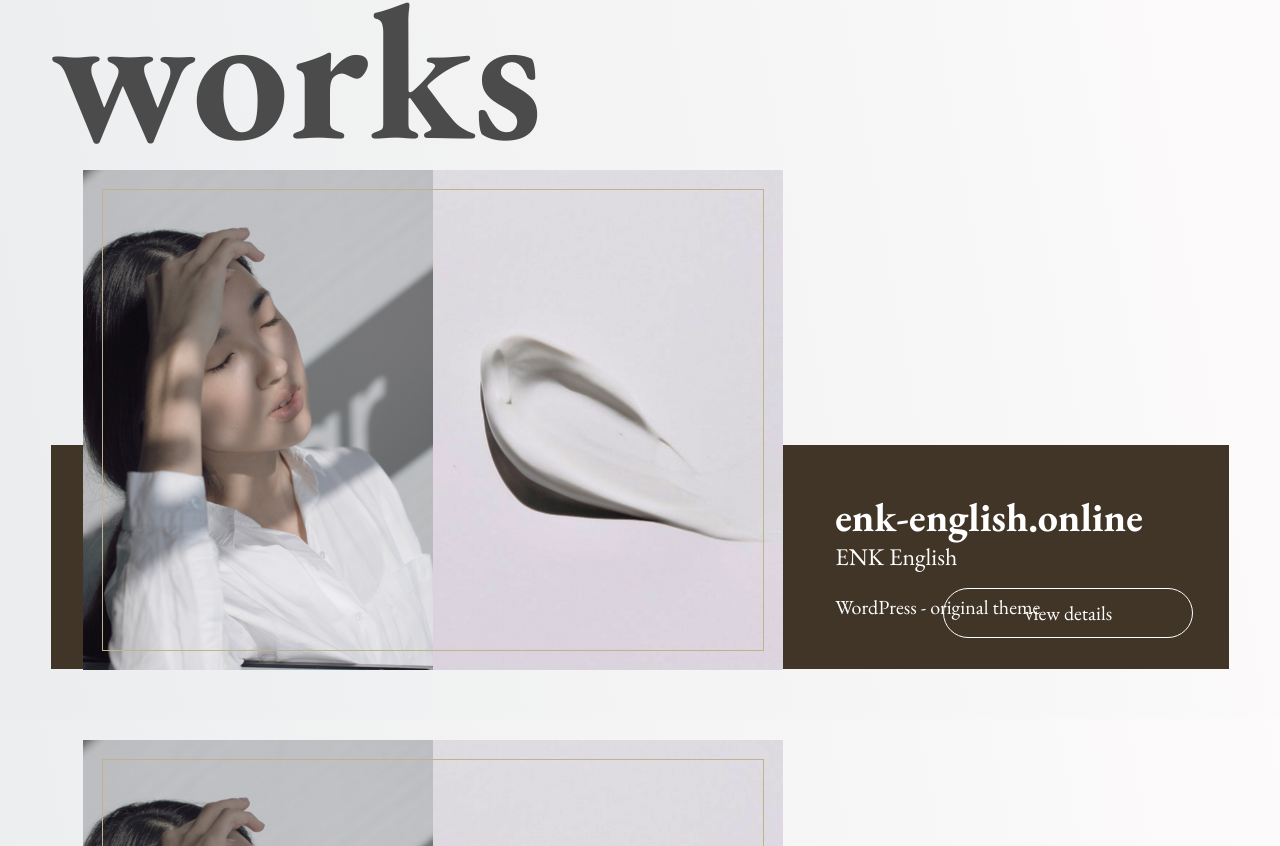
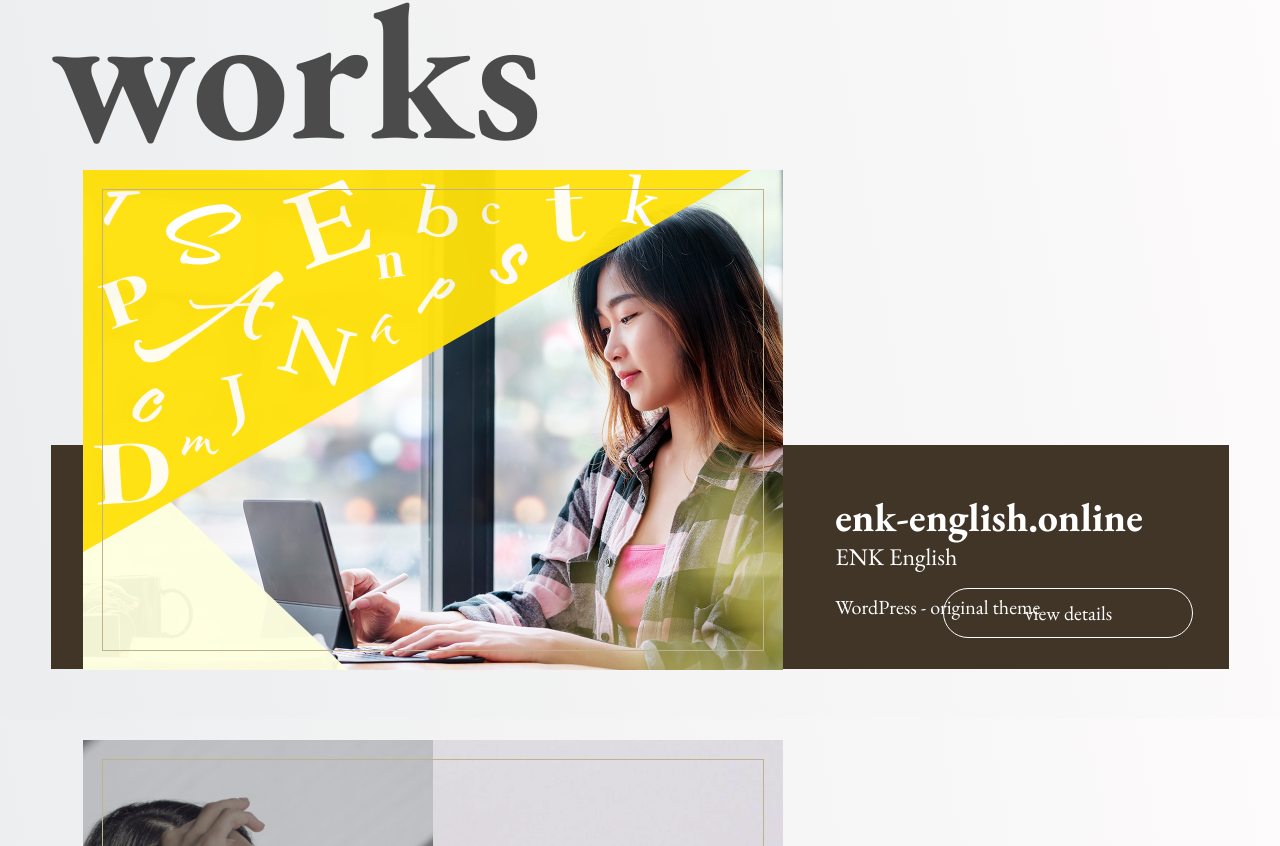
Before and after one commit to shunssv/kusakabe-site, a Next.js app: page / in a window 1280 px wide. Shown: the part 1014-1860 px from the top of the page. Built offline with nearby package versions, Linux system fonts and the light colour scheme; a web font is replaced by a local one.

Commit message:
:zap: display images dynamically - SHU-138

```diff
--- a/beauty-cream-lp.json
+++ b/beauty-cream-lp.json
@@ -1,7 +1,7 @@
 {
   "page": 2,
   "id": "beauty-cream-lp",
-  "image": "@/assets/works2.jpg",
+  "image": "/works2.jpg",
   "domain": "beauty-cream_lp",
   "name": "assignment",
   "description": "Beauty Cream LP | This is description",
--- a/data.json
+++ b/data.json
@@ -5,14 +5,16 @@
       "id": "enk-english",
       "domain": "enk-english.online",
       "name": "ENK English",
-      "features": "WordPress - original theme"
+      "features": "WordPress - original theme",
+      "image": "/works1.jpg"
     },
     {
       "number": 2,
       "id": "beauty-cream-lp",
       "domain": "beauty-cream_lp",
       "name": "assignment",
-      "features": "Vanilla HTML / CSS / JavaScript (jQuery)"
+      "features": "Vanilla HTML / CSS / JavaScript (jQuery)",
+      "image": "/works2.jpg"
     }
   ]
 }
--- a/enk-english.json
+++ b/enk-english.json
@@ -1,7 +1,7 @@
 {
   "page": 1,
   "id": "enk-english",
-  "image": "@/assets/works1.jpg",
+  "image": "/works1.jpg",
   "domain": "enk-english.online",
   "name": "ENK English",
   "description": "ENK English | This is description",
--- a/src/pages/index.jsx
+++ b/src/pages/index.jsx
@@ -5,8 +5,6 @@ import Link from 'next/link';
 import { HomeLayout } from '@/components/Layouts/HomeLayout';
 import { MediaList } from '@/components/MediaList';
 import mvCherry from '../assets/mv-icon.svg';
-import works1 from '../assets/works1.jpg';
-import works2 from '../assets/works2.jpg';
 
 export default function Home({ worksItems }) {
   console.log(worksItems);
@@ -50,10 +48,11 @@ export default function Home({ worksItems }) {
                 <h4 className={styles.worksImageWrapper}>
                   <Link href={`/works/${item.id}`}>
                     <Image
-                      src={works2}
+                      src={item.image}
                       sizes="100vw"
                       alt="ENK English"
                       className={styles.worksImage}
+                      fill
                       priority
                     />
                   </Link>
--- a/src/pages/works/[id]/index.jsx
+++ b/src/pages/works/[id]/index.jsx
@@ -6,7 +6,6 @@ import { Playfair_Display } from 'next/font/google';
 import { HiCode, HiLightningBolt, HiCog, HiChat } from 'react-icons/hi';
 import { ButtonARight } from '@/components/Buttons/ButtonARight';
 import { Button } from '@/components/Buttons/Button';
-import { workImage } from '@/assets/';
 
 const playfairDisplay = Playfair_Display({ subsets: ['latin'] });
 
@@ -24,11 +23,11 @@ export default function Works({ detail }) {
         </h2>
         <figure>
           <Image
-            src={workImage}
-            // src={detail.image}
+            src={detail.image}
             sizes="100vw"
             alt={detail.name}
             className={styles.worksImage}
+            fill
             priority
           />
         </figure>
--- a/src/styles/Home.module.scss
+++ b/src/styles/Home.module.scss
@@ -108,6 +108,12 @@
       position: relative;
       width: 700px;
       z-index: 1;
+    }
+
+    .worksImage {
+      object-fit: contain;
+      position: relative !important;
+      z-index: -1;
     }
   }
 
--- a/src/styles/Works.module.scss
+++ b/src/styles/Works.module.scss
@@ -50,8 +50,11 @@
 }
 
 .worksImage {
+  object-fit: contain;
+  position: relative !important;
+
   @include m.mq(pc) {
-    width: 42vw;
+    width: 42vw !important;
   }
 }
 
```
Also changed, not shown: src/assets/index.jsx (+4 -4 lines), public/works1.jpg (renamed from src/assets/works1.jpg), public/works2.jpg (renamed from src/assets/works2.jpg).
